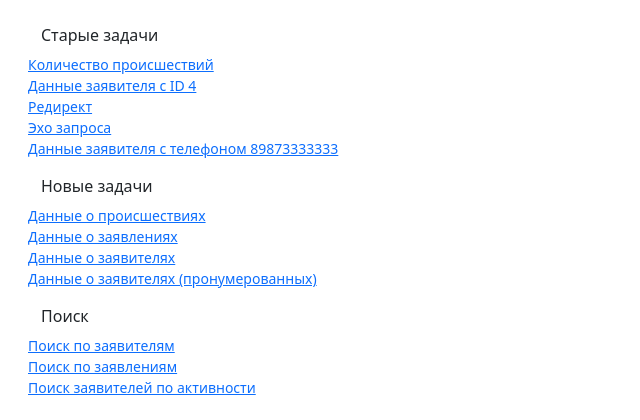
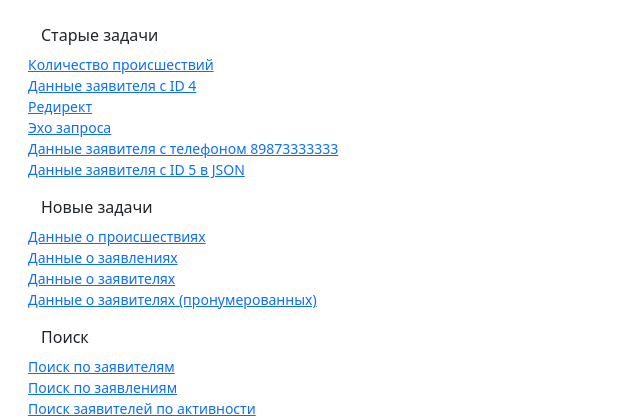
Before and after one commit to groomyjohny/Django-Intro_1_1, a Django app: page /core/add_appeal in a window 1280 px wide. Shown: the top 420 px of the page, without its empty margins (0-640 px from the left). Run offline with Django 4.2, Linux system fonts and the light colour scheme; data that the repository does not hold is empty.

Commit message:
Added view_6 link to nav menu

```diff
--- a/core/templates/nav_menu.html
+++ b/core/templates/nav_menu.html
@@ -9,6 +9,7 @@
                     <li><a href="view_3">Редирект</a></li>
                     <li><a href="view_4?test=hello&foo=bar&msg=text">Эхо запроса</a></li>
                     <li><a href="view_5?phone=89873333333">Данные заявителя с телефоном 89873333333</a></li>
+                    <li><a href="view_6/5">Данные заявителя с ID 5 в JSON</a></li>
                 </ul>
             </div>
         </li>
```
